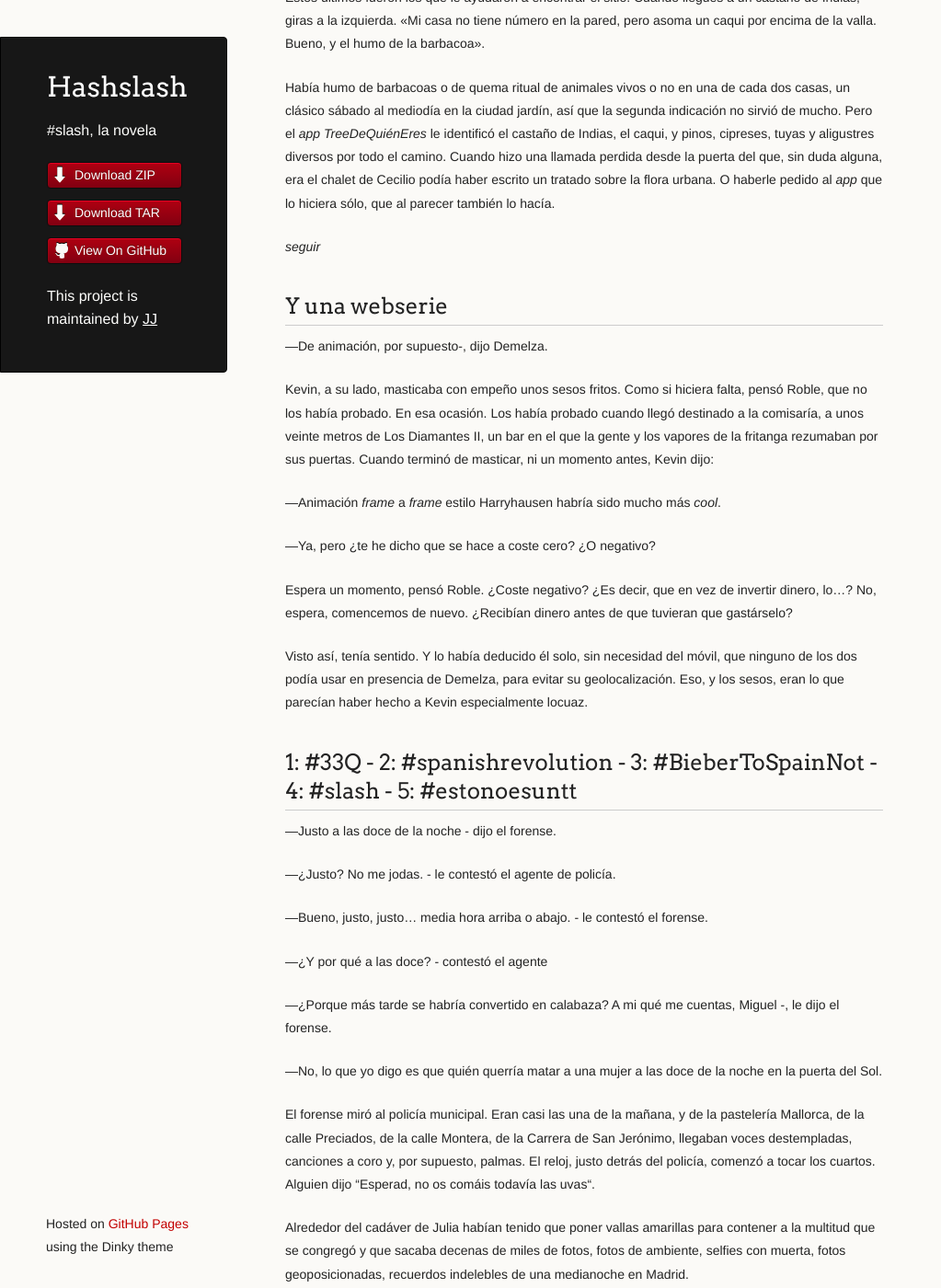
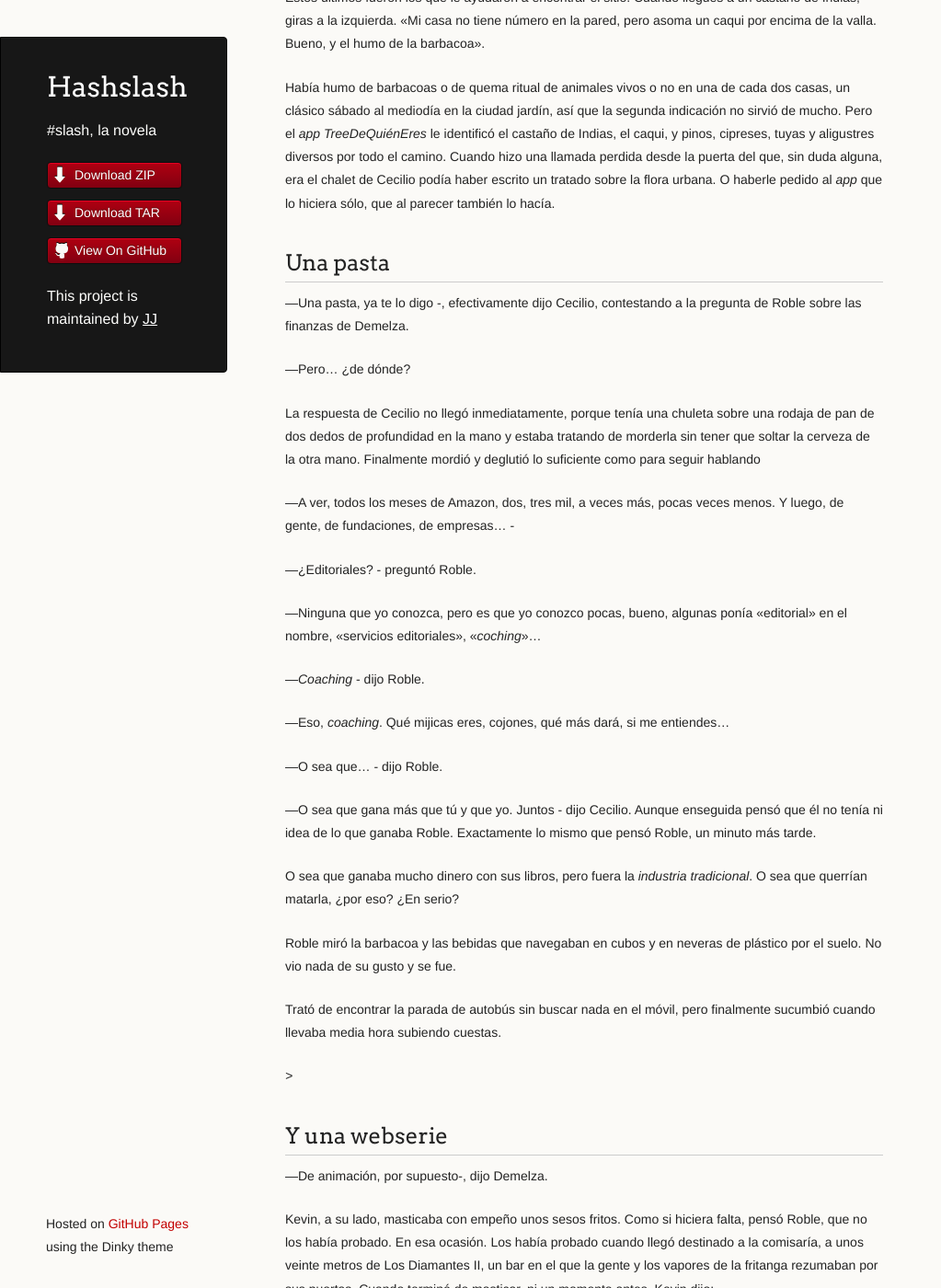
Before and after one commit to JJ/HashSlash, a Jekyll site: the page built from texto/HashSlash.md, in a window 1280 px wide and 1400 px high, scrolled down 88902 px. Shown: the whole window at 92% size, without its empty margins (0-1023 px from the left). Built offline with Jekyll 4.4.1, drawn with Linux system fonts in a browser that asks for light colours.

Commit message:
Sync texto/HashSlash.md from master to gh-pages

```diff
--- a/texto/HashSlash.md
+++ b/texto/HashSlash.md
@@ -4247,7 +4247,48 @@ que, sin duda alguna, era el chalet de Cecilio podía haber escrito un
 tratado sobre la flora urbana. O haberle pedido al *app* que lo
 hiciera sólo, que al parecer también lo hacía.
 
-*seguir*
+## Una pasta
+
+—Una pasta, ya te lo digo -, efectivamente dijo Cecilio, contestando a
+la pregunta de Roble sobre las finanzas de Demelza.
+
+—Pero... ¿de dónde?
+
+La respuesta de Cecilio no llegó inmediatamente, porque tenía una
+chuleta sobre una rodaja de pan de dos dedos de profundidad en la mano
+y estaba tratando de morderla sin tener que soltar la cerveza de la
+otra mano. Finalmente mordió y deglutió lo suficiente como para seguir hablando
+
+—A ver, todos los meses de Amazon, dos, tres mil, a veces más, pocas
+veces menos. Y luego, de gente, de fundaciones, de empresas... -
+
+—¿Editoriales? - preguntó Roble.
+
+—Ninguna que yo conozca, pero es que yo conozco pocas, bueno, algunas
+ponía «editorial» en el nombre, «servicios editoriales»,
+«*coching*»...
+
+—*Coaching* - dijo Roble.
+
+—Eso, *coaching*. Qué mijicas eres, cojones, qué más dará, si me
+entiendes...
+
+—O sea que... - dijo Roble.
+
+—O sea que gana más que tú y que yo. Juntos - dijo Cecilio. Aunque
+enseguida pensó que él no tenía ni idea de lo que ganaba
+Roble. Exactamente lo mismo que pensó Roble, un minuto más tarde.
+
+O sea que ganaba mucho dinero con sus libros, pero fuera la *industria
+tradicional*. O sea que querrían matarla, ¿por eso? ¿En serio?
+
+Roble miró la barbacoa y las bebidas que navegaban en cubos y en
+neveras de plástico por el suelo. No vio nada de su gusto y se fue.
+
+Trató de encontrar la parada de autobús sin buscar nada en el móvil,
+pero finalmente sucumbió cuando llevaba media hora subiendo cuestas.
+
+*>*
 
 ## Y una webserie
 
```
